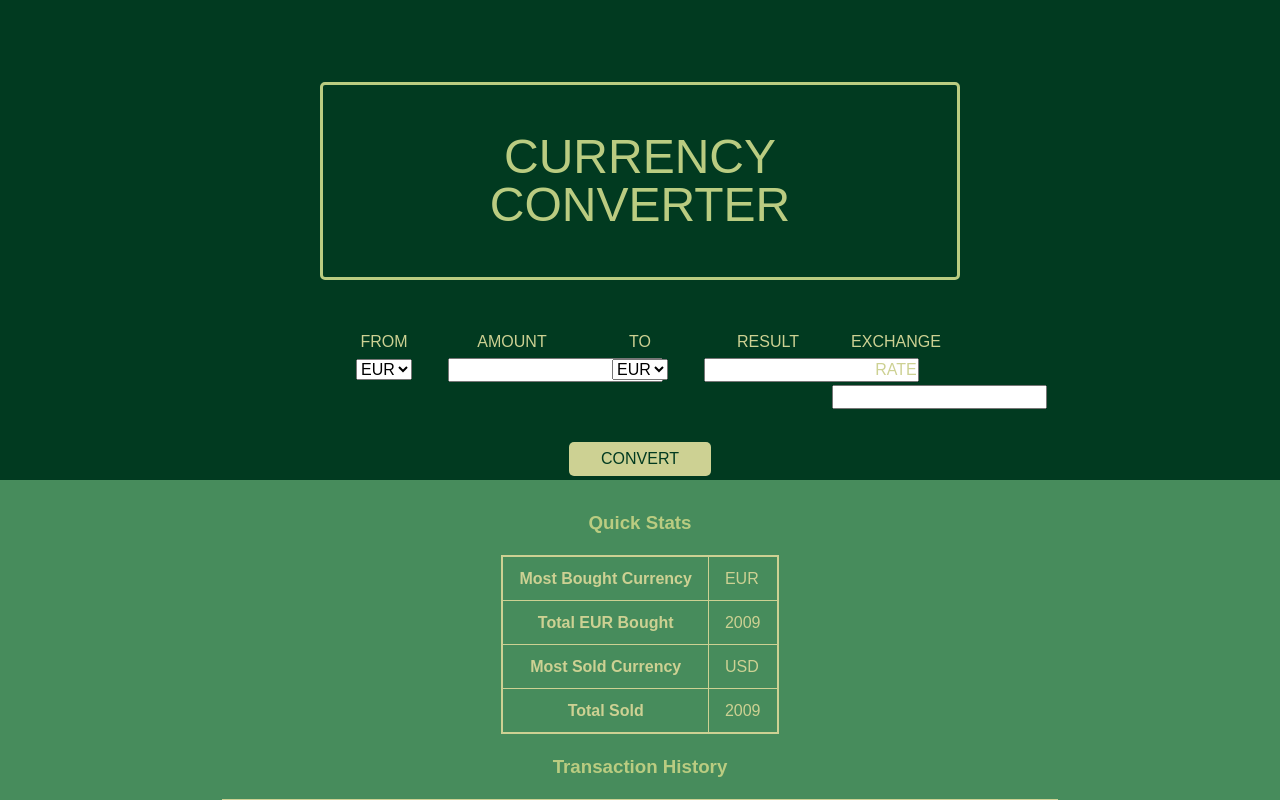
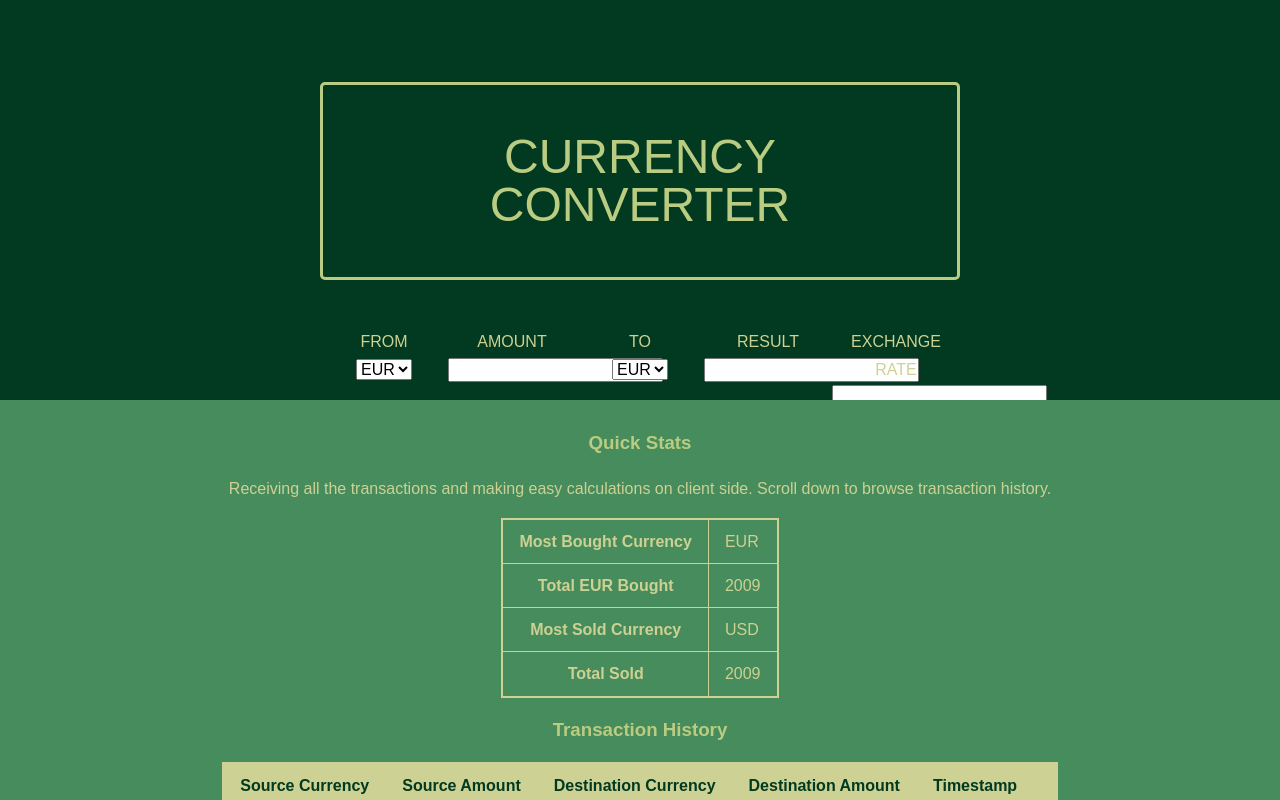
Before and after one commit to burdas07/purple-case-study-client, a React (Create React App) app: page / in a window 1280 px wide. Shown: the top 800 px of the page. Built offline with nearby package versions, Linux system fonts and the light colour scheme; no server answers.

Commit message:
small change

```diff
--- a/src/index.tsx
+++ b/src/index.tsx
@@ -24,6 +24,7 @@ ReactDOM.render(
     <div className="content center" style={{width: '85%', margin: 'auto'}}>
 
     <h3 className="content-subhead is-center">Quick Stats</h3>
+    <p className="is-center">Receiving all the transactions and making easy calculations on client side. Scroll down to browse transaction history.</p>
     <QuickStats />
 
     <h3 className="content-subhead is-center">Transaction History</h3>
--- a/src/styles/style.css
+++ b/src/styles/style.css
@@ -104,14 +104,16 @@ label {
     background: var(--clr-Lint2);
     color: var(--clr-ForestGreen);
     padding: 0.5em 2em;
-    border-radius: 5px;
+    border-radius: 10px;
+    font-size: 16px;
 }
 
 a.pure-button-primary {
     background: var(--clr-Lint2);
     color: var(--clr-ForestGreen);
-    border-radius: 5px;
+    border-radius: 10px;
     font-size: 120%;
+    font-size: 16px;
 }
 
 
@@ -169,7 +171,7 @@ a.pure-button-primary {
 .content-wrapper {
     /* These styles are required for the "scroll-over" effect */
     position: absolute;
-    top: 60%;
+    top: 50%;
     width: 100%;
     min-height: 12%;
     z-index: 2;
```
